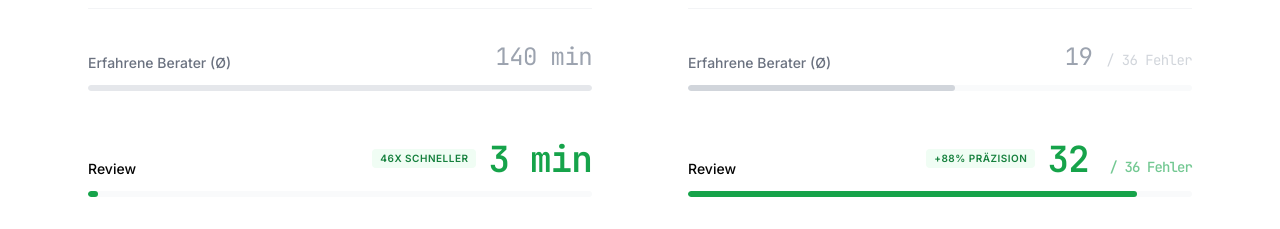
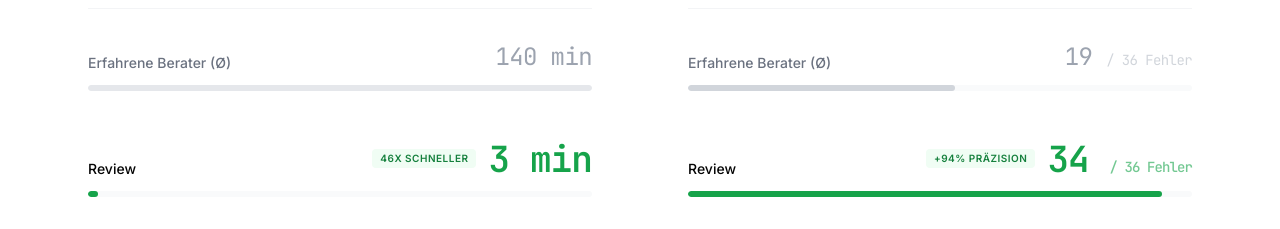
Before and after one commit to Lugier/Slaide-Website, a Next.js app: page / in a window 1280 px wide. Shown: the part 4200-4429 px from the top of the page. Built offline with nearby package versions, Linux system fonts and the light colour scheme.

Commit message:
Update AI found errors to 34 and precision to 94%

```diff
--- a/components/sections/quality-comparison-section.tsx
+++ b/components/sections/quality-comparison-section.tsx
@@ -33,7 +33,7 @@ function QualityComparisonSectionComponent() {
 
   // Data Points
   const humanErrors = useCounter(19, 2500, isVisible)
-  const aiErrors = useCounter(32, 1500, isVisible)
+  const aiErrors = useCounter(34, 1500, isVisible)
   const humanTime = useCounter(140, 3000, isVisible)
   const aiTime = useCounter(3, 800, isVisible)
 
@@ -134,13 +134,13 @@ function QualityComparisonSectionComponent() {
                         <div className="flex justify-between items-end mb-3">
                             <span className="text-sm font-medium text-black">Review</span>
                             <div className="flex items-center gap-3">
-                                <span className="px-2 py-0.5 bg-green-50 text-green-700 text-[10px] font-bold uppercase tracking-wider rounded">+88% Präzision</span>
+                                <span className="px-2 py-0.5 bg-green-50 text-green-700 text-[10px] font-bold uppercase tracking-wider rounded">+94% Präzision</span>
                                 <span className="text-4xl font-mono font-bold text-green-600 tracking-tight">{aiErrors} <span className="text-sm text-green-600/60 font-medium">/ 36 Fehler</span></span>
                             </div>
                         </div>
                          <div className="h-1.5 w-full bg-gray-50 rounded-full overflow-hidden">
                             {/* Bar */}
-                            <div className="h-full bg-green-600 rounded-full transition-all duration-[1500ms] ease-out delay-300 relative overflow-hidden" style={{ width: isVisible ? '89%' : '0%' }}>
+                            <div className="h-full bg-green-600 rounded-full transition-all duration-[1500ms] ease-out delay-300 relative overflow-hidden" style={{ width: isVisible ? '94%' : '0%' }}>
                                  {/* Shimmer Effect on Hover */}
                                  <div className="absolute top-0 left-0 w-full h-full bg-gradient-to-r from-transparent via-white/30 to-transparent -translate-x-full group-hover/precision:animate-[shimmer_1.5s_infinite]"></div>
                             </div>
```
